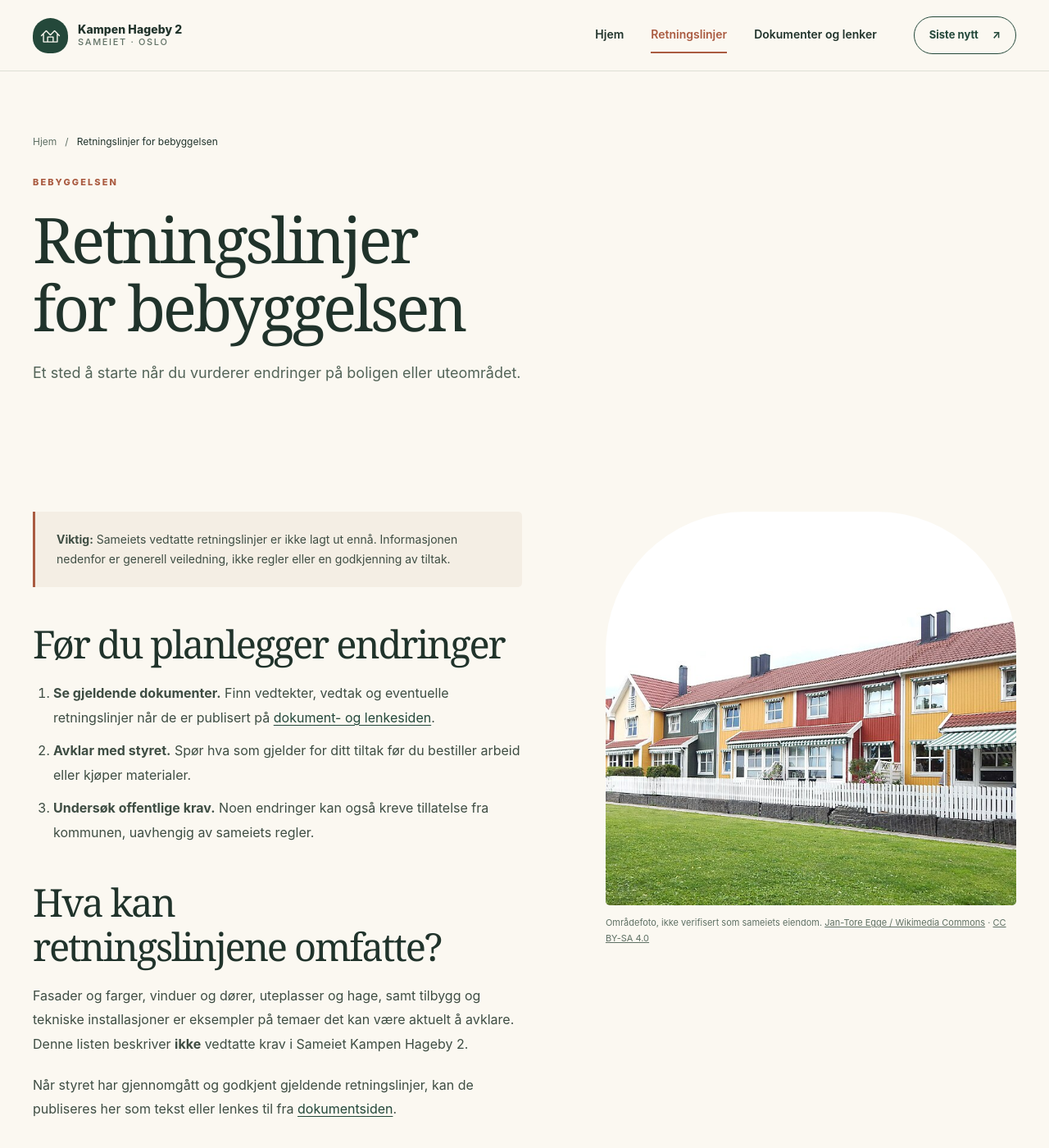
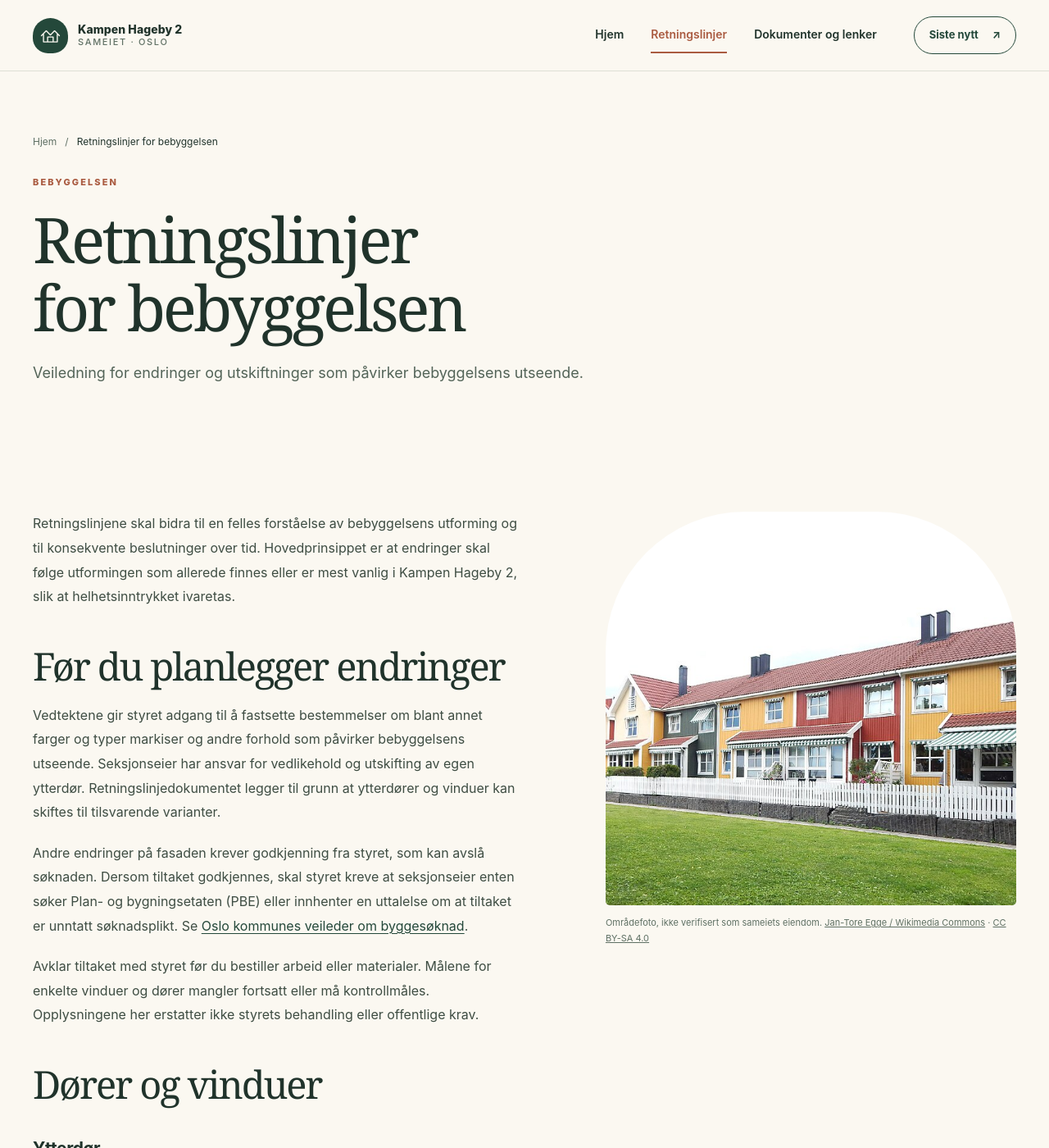
Before and after one commit to ricmik/kampen-hageby-2-test, a Jekyll site: the page built from retningslinjer.md, in a window 1280 px wide and 1400 px high. Shown: the whole window at 82% size. Built offline with Jekyll 4.4.1, drawn with Linux system fonts in a browser that asks for light colours; some of the changed text lies outside the part shown.

Commit message:
Update building guidelines page
Co-authored-by: Copilot <223556219+Copilot@users.noreply.github.com>

```diff
--- a/retningslinjer.md
+++ b/retningslinjer.md
@@ -1,17 +1,73 @@
 ---
 title: Retningslinjer for bebyggelsen
-lead: Et sted å starte når du vurderer endringer på boligen eller uteområdet.
+lead: Veiledning for endringer og utskiftninger som påvirker bebyggelsens utseende.
 ---
-> **Viktig:** Sameiets vedtatte retningslinjer er ikke lagt ut ennå. Informasjonen nedenfor er generell veiledning, ikke regler eller en godkjenning av tiltak.
+
+Retningslinjene skal bidra til en felles forståelse av bebyggelsens utforming og til konsekvente beslutninger over tid. Hovedprinsippet er at endringer skal følge utformingen som allerede finnes eller er mest vanlig i Kampen Hageby 2, slik at helhetsinntrykket ivaretas.
 
 ## Før du planlegger endringer
 
-1. **Se gjeldende dokumenter.** Finn vedtekter, vedtak og eventuelle retningslinjer når de er publisert på [dokument- og lenkesiden](dokumenter.html).
-2. **Avklar med styret.** Spør hva som gjelder for ditt tiltak før du bestiller arbeid eller kjøper materialer.
-3. **Undersøk offentlige krav.** Noen endringer kan også kreve tillatelse fra kommunen, uavhengig av sameiets regler.
+Vedtektene gir styret adgang til å fastsette bestemmelser om blant annet farger og typer markiser og andre forhold som påvirker bebyggelsens utseende. Seksjonseier har ansvar for vedlikehold og utskifting av egen ytterdør. Retningslinjedokumentet legger til grunn at ytterdører og vinduer kan skiftes til tilsvarende varianter.
 
-## Hva kan retningslinjene omfatte?
+Andre endringer på fasaden krever godkjenning fra styret, som kan avslå søknaden. Dersom tiltaket godkjennes, skal styret kreve at seksjonseier enten søker Plan- og bygningsetaten (PBE) eller innhenter en uttalelse om at tiltaket er unntatt søknadsplikt. Se [Oslo kommunes veileder om byggesøknad](https://www.oslo.kommune.no/plan-bygg-og-eiendom/skal-du-bygge-rive-eller-endre/ma-du-sende-byggesoknad/).
 
-Fasader og farger, vinduer og dører, uteplasser og hage, samt tilbygg og tekniske installasjoner er eksempler på temaer det kan være aktuelt å avklare. Denne listen beskriver **ikke** vedtatte krav i Sameiet Kampen Hageby 2.
+Avklar tiltaket med styret før du bestiller arbeid eller materialer. Målene for enkelte vinduer og dører mangler fortsatt eller må kontrollmåles. Opplysningene her erstatter ikke styrets behandling eller offentlige krav.
 
-Når styret har gjennomgått og godkjent gjeldende retningslinjer, kan de publiseres her som tekst eller lenkes til fra [dokumentsiden](dokumenter.html).
+## Dører og vinduer
+
+### Ytterdør
+
+Anbefalt standard er [Swedoor P-500, 100 × 210 cm, venstrehengslet, hvit med Cotswold-glass](https://www.maxbo.no/ytterdor-p-500-100x210-venstre-hvit-med-cotswold-glass-p947974/).
+
+### Vinduer
+
+- Vinduene skal være hvite og ha sprosser. Ventil anbefales.
+- Sprossebredden skal være 60–65 mm både vannrett og loddrett.
+- **Stuevindu:** 2 × 3 ruter. Mål mangler.
+- **Vanlig soveromsvindu:** 2 × 2 ruter; tegningen angir 139 × 139 cm. Eksempel er et innadslående Nordan sikkerhetsvindu med tre vridere og gjennomgående kryssprosser på 62 mm.
+- **To tette soveromsvinduer ved ombygging til soverom i andre etasje:** 100 × 140 cm. Målene må kontrollmåles mot løsningen som ble etablert først, i KH34.
+- **Baderomsvindu:** Mål oppdateres når dagens vinduer er målt.
+
+### Verandadør
+
+Hvit dør med stort vindusfelt og et lite panel, 89 × 209 cm ifølge tegningen, eller tilsvarende.
+
+### Fransk balkong
+
+- **Loftsetasje:** Hvit enkeltdør med vertikale trespiler. Mål fastsettes etter oppmåling i nr. 37.
+- **Endevegg:** Hvit dobbeltdør med vertikale trespiler. Mål fastsettes etter oppmåling i nr. 30.
+
+## Andre fasadeelementer
+
+### Markiser
+
+Markiser skal være stripete i husets farge og hvitt, eller i husets farge og lys grått.
+
+### Varmepumpe
+
+Varmepumpemodellen skal ha lavt støynivå. Pumpen bør plasseres minst en halv meter over bakken og med god avstand til soveromsvinduer og terrassedører. Følg monteringsanvisningen og anbefalingene om avstand til naboer og soveromsvinduer. Det anbefales minst ti meter til naboens soveromsvindu. Dersom pumpen monteres på vegg, skal den skjules bak en pen trekasse malt i husets farge. Varmepumpe krever søknad til styret.
+
+### Brannstige
+
+Brannstige kan velges fritt. Styrets siste anbefalte innkjøp var fra [Modum](https://www.modum.com/). Brannstiger skal være grå eller i husets farge. Brett og trinn som festes på takstein skal ha samme farge som taksteinen.
+
+### Utelamper
+
+Utelamper skal være hvite. Det anbefales en lampe som ligner typene vist i retningslinjedokumentet.
+
+### Farger og gjerder
+
+Fargene ble harmonisert med fargene brukt i KH1 ved maling i 2022/23:
+
+| Bygningsdel/farge | Farge |
+| --- | --- |
+| Rød fasade | NCS S5038-Y83R |
+| Gul fasade | NCS S2455-Y16R |
+| Grønn fasade | NCS S7310-G57Y |
+| Hvit fasade | Lillesandhvit, Jotun Drygolin eller tilsvarende |
+| Rekkverk ved inngangsparti | Beises mørkebrunt |
+| Gjerder | Males hvite |
+
+### Branndør i garasjeanlegg
+
+Branndøren skal være klassisk rød, fargetype Y30, og CE-merket.
```
